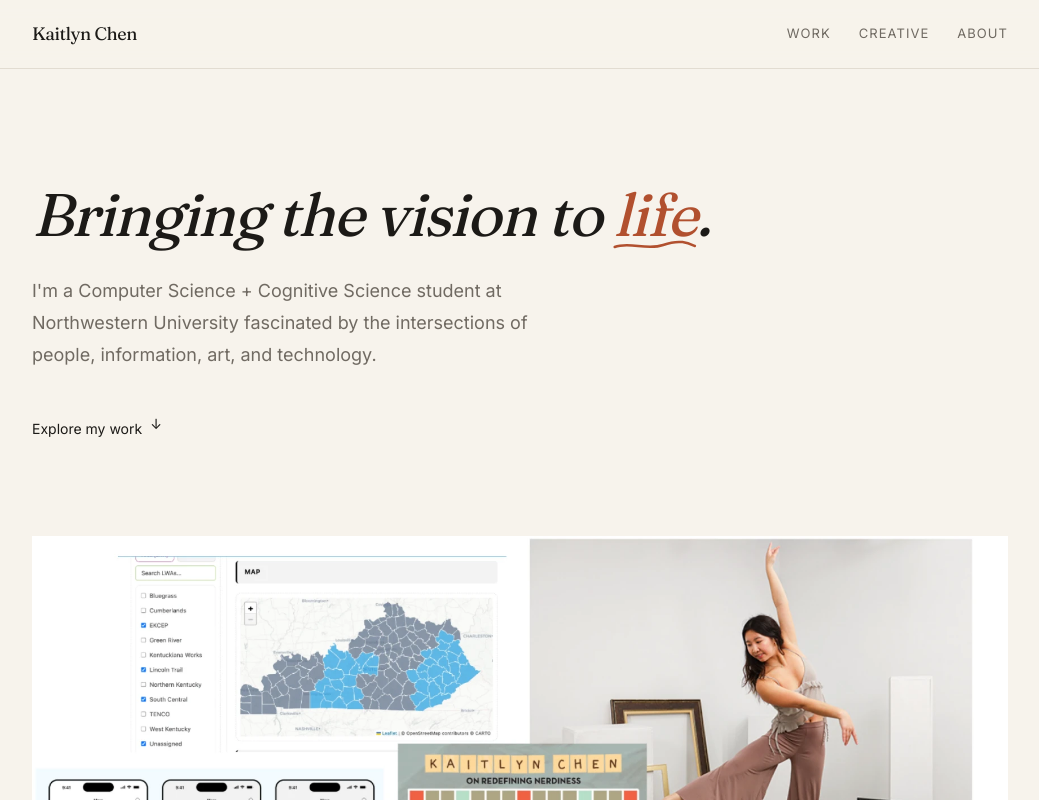
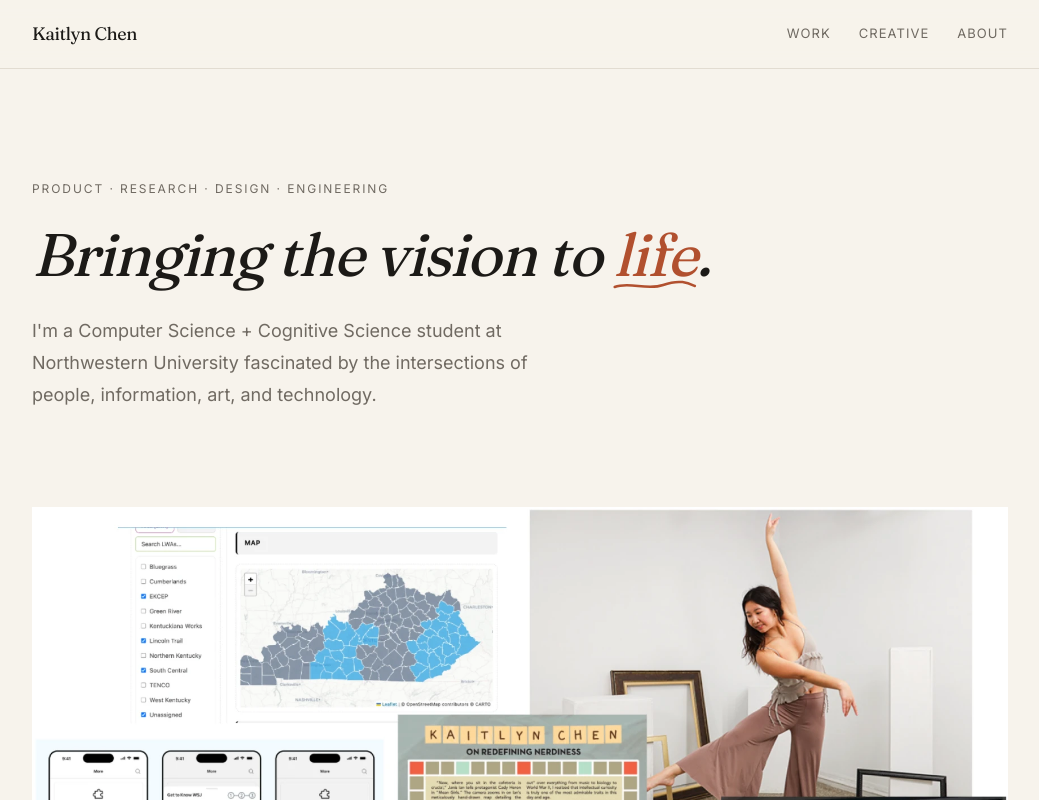
Before and after one commit to kaitlync31/portfolio, a Next.js app: page / in a window 1280 px wide. Shown: the top 800 px of the page, without its empty margins (120-1159 px from the left). Built offline with nearby package versions, Linux system fonts and the light colour scheme.

Commit message:
Restore hero kicker line, remove Explore my work link
Co-Authored-By: Claude Sonnet 5 <noreply@anthropic.com>

```diff
--- a/src/components/Hero.tsx
+++ b/src/components/Hero.tsx
@@ -1,6 +1,9 @@
 export default function Hero() {
   return (
     <section id="top" className="mx-auto max-w-5xl px-6 pb-24 pt-20 sm:pt-28">
+      <p className="mb-6 font-sans text-xs uppercase tracking-[0.16em] text-stone">
+        Product · Research · Design · Engineering
+      </p>
       <h1 className="max-w-3xl font-serif text-[2.75rem] italic leading-[1.1] tracking-tight text-ink sm:text-6xl">
         Bringing the vision to{" "}
         <span className="relative inline-block">
@@ -40,13 +43,6 @@ export default function Hero() {
         Northwestern University fascinated by the intersections of people,
         information, art, and technology.
       </p>
-      <a
-        href="#collage"
-        className="mt-12 inline-flex items-center gap-2 font-sans text-sm text-ink transition-colors hover:text-clay"
-      >
-        Explore my work
-        <span className="animate-bounce">↓</span>
-      </a>
     </section>
   );
 }
```
